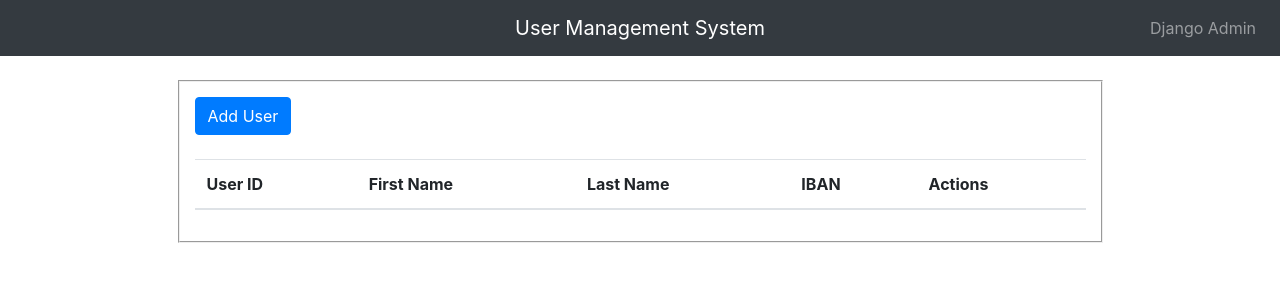
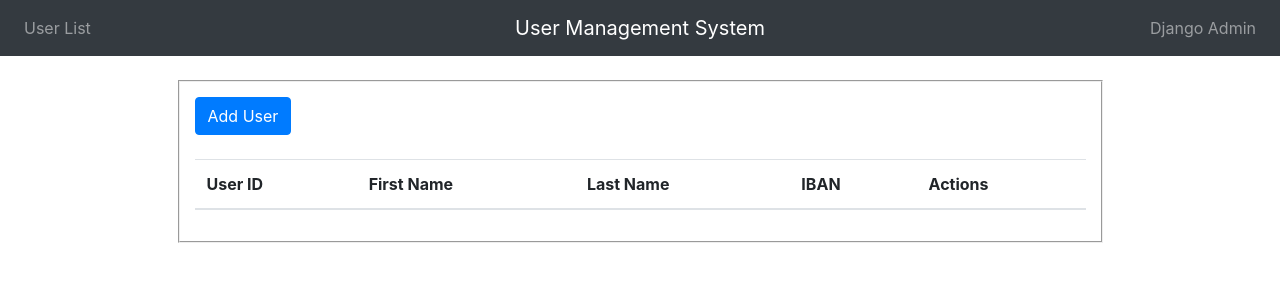
Before and after one commit to apersan/django-bank-account-users, a Django app: page / in a window 1280 px wide. Shown: the top 300 px of the page. Run offline with Django 3.2, Linux system fonts and the light colour scheme; the visitor is signed in with stand-in values (Sample User, id 1); lists and menus that the app fills with data are empty; some libraries are stand-ins or nearby versions.

Commit message:
Added users list to base template

```diff
--- a/web/crud/templates/base.html
+++ b/web/crud/templates/base.html
@@ -12,7 +12,11 @@
   <nav class="navbar navbar-expand-md navbar-dark bg-dark">
     <div class="navbar-collapse collapse w-100 order-1 order-md-0 dual-collapse2">
       <ul class="navbar-nav mr-auto">
-
+        {% if perms.crud.view_user or request.user.is_superuser %}
+          <li class="nav-item">
+            <a class="nav-link" href="{% url 'view_user_list' %}">User List</a>
+          </li>
+        {% endif %}
       </ul>
     </div>
     <div class="mx-auto order-0">
```
